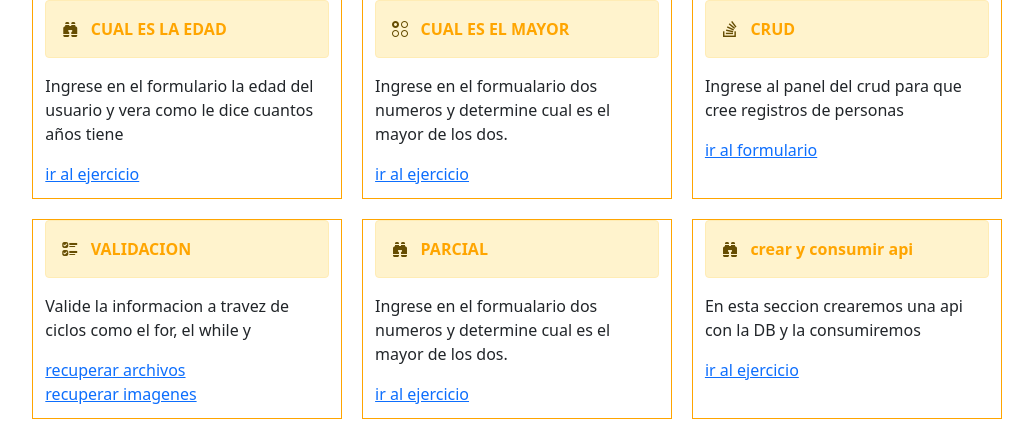
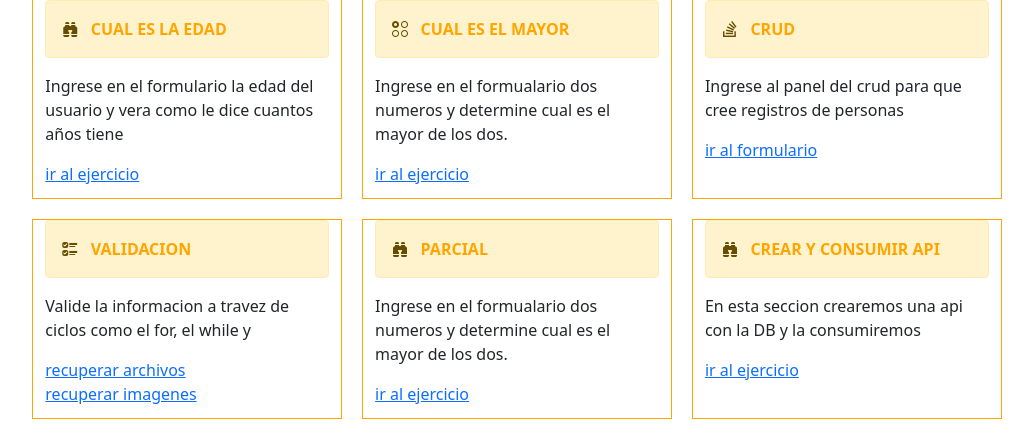
Before and after one commit to wilsoncap/workspace, a PHP site: page / in a window 1280 px wide. Shown: the part 319-752 px from the top of the page, without its empty margins (123-1156 px from the left). Run offline with PHP 8.4, Linux system fonts and the light colour scheme; some libraries are stand-ins or nearby versions.

Commit message:
Correcion del item menu

```diff
--- a/view/menu.php
+++ b/view/menu.php
@@ -80,7 +80,7 @@
         <div class="Panel Content" class="col-lg col2">
 					<div class="panel-heading alert alert-warning">
 					  <i class="bi bi-binoculars-fill"></i>
-					  <span style="color:orange;"><b>&nbsp;&nbsp;crear y consumir api</b></span>
+					  <span style="color:orange;"><b>&nbsp;&nbsp;CREAR Y CONSUMIR API</b></span>
 					</div>
 				</div>
         <p>En esta seccion crearemos una api con la DB y la consumiremos</p>
```
